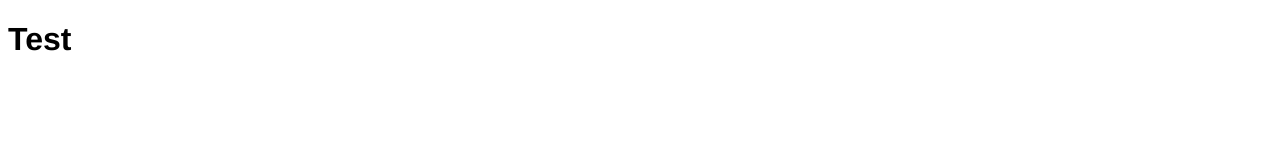
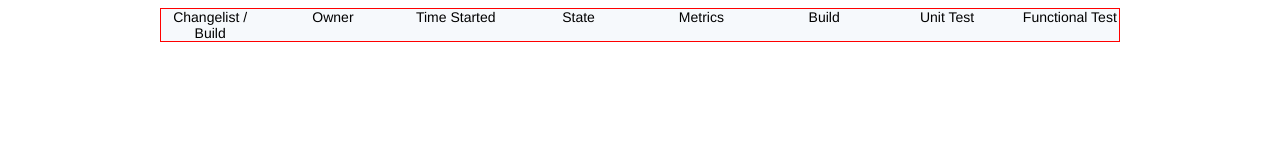
Before and after one commit to jacquesuys/assessment-cross, a website: page index.html in a window 1280 px wide. Drawn offline with Linux system fonts and the light colour scheme.

Commit message:
basic headings for rows

```diff
--- a/index.html
+++ b/index.html
@@ -6,6 +6,17 @@
     <link rel="stylesheet" media="screen" href="style.css">
   </head>
   <body>
-    <h1>Test</h1>
+    <div class="container">
+      <div class="heading row">
+        <div class="col">Changelist / Build</div>
+        <div class="col">Owner</div>
+        <div class="col">Time Started</div>
+        <div class="col">State</div>
+        <div class="col">Metrics</div>
+        <div class="col">Build</div>
+        <div class="col">Unit Test</div>
+        <div class="col">Functional Test</div>
+      </div>
+    </div>
   </body>
 </html>
--- a/sass/style.scss
+++ b/sass/style.scss
@@ -1,10 +1,40 @@
 @import "../bower_components/susy/sass/susy";
 
-* {
+*, *:before, *:after {
+  -moz-box-sizing: border-box;
+  -webkit-box-sizing: border-box;
   box-sizing: border-box;
+}
+
+@mixin clearfix {
+  &:after {
+    content: "";
+    display: table;
+    clear: both;
+  }
 }
 
 body {
   font-size: 16px;
   font-family: "Helvetica-Neue", Helvetica, Arial, sans-serif;
 }
+
+.container {
+  @include container(960px);
+  border: solid 1px red;
+}
+
+.col {
+  @include span(1 of 8);
+
+  &:last-child {
+    margin: 0;
+  }
+}
+
+.heading {
+  background-color: #F6F9FC;
+  text-align: center;
+  font-size: 0.875rem;
+  @include clearfix;
+}
```
Also changed, not shown: style.css.
